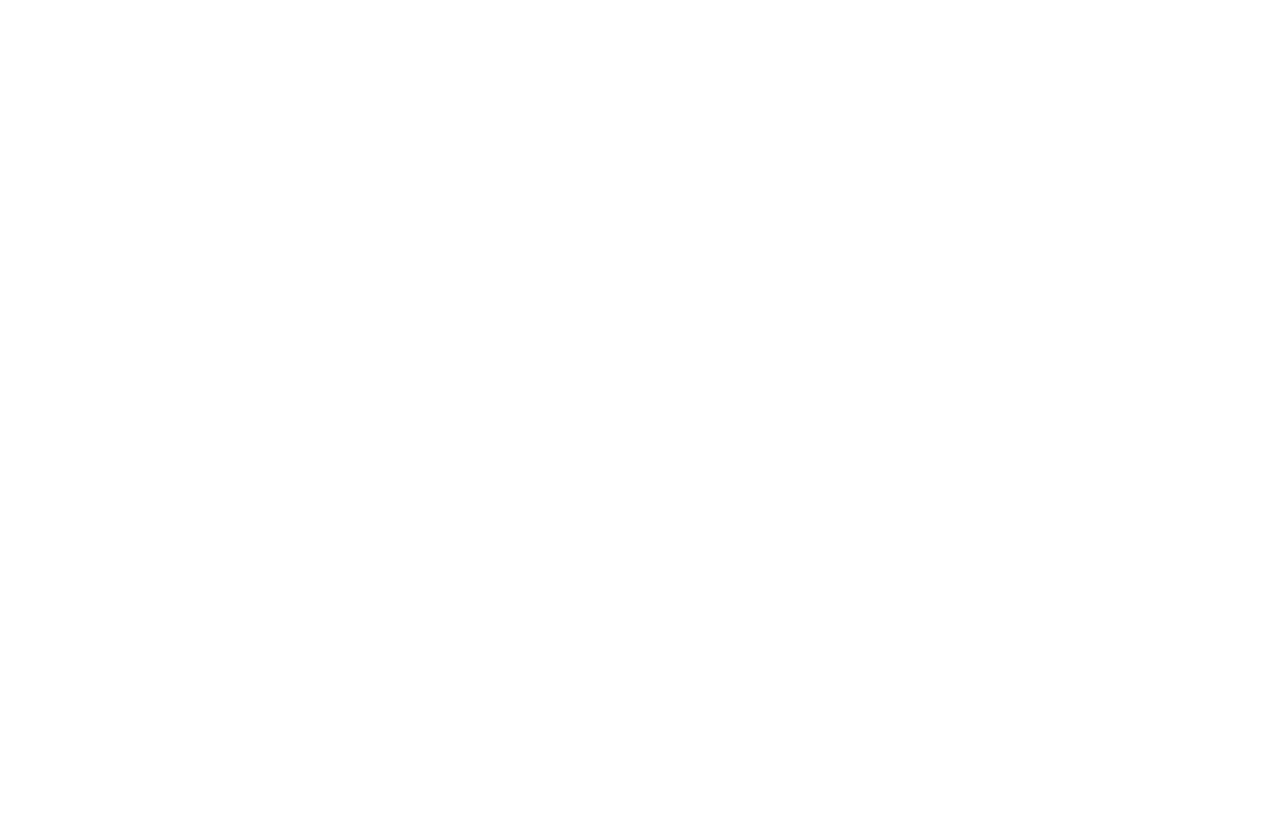
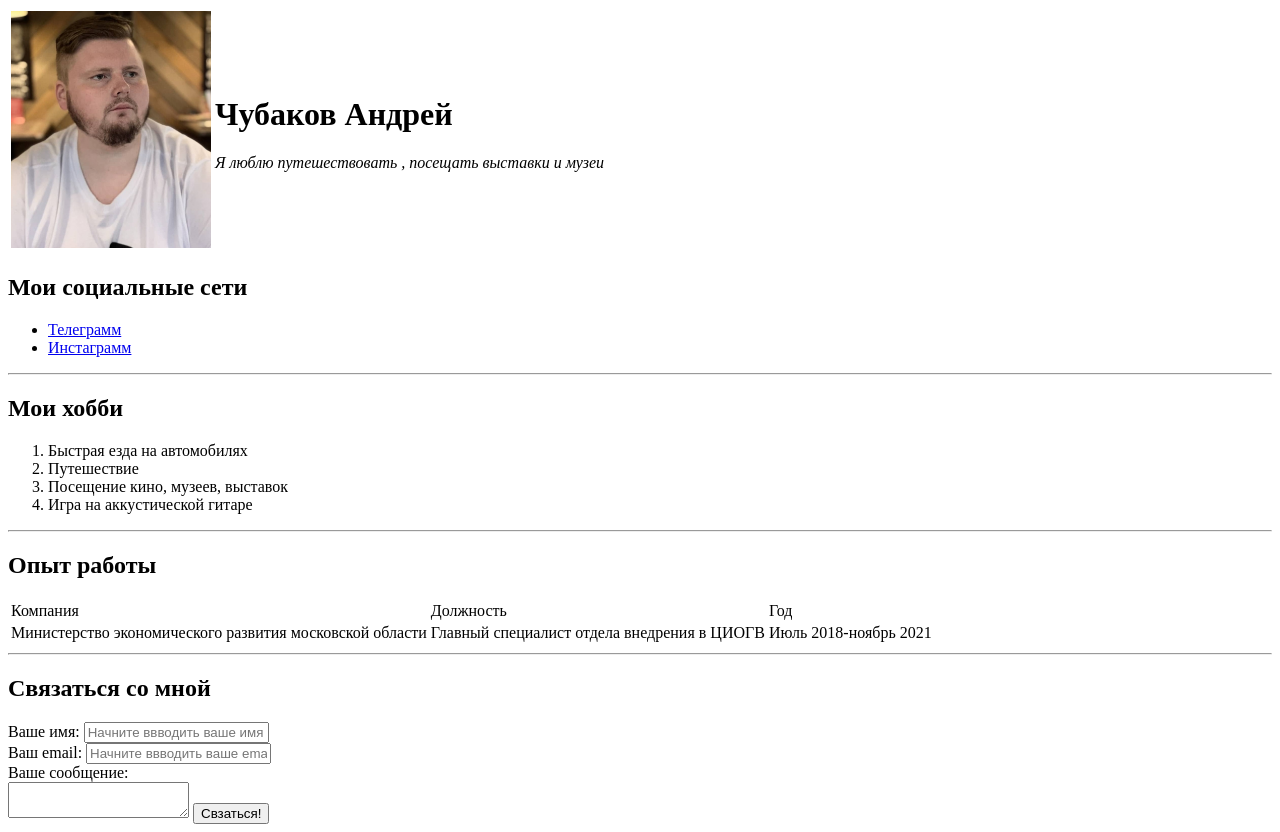
Before and after one commit to chubakov/cv, a plain HTML site: page index.html in a window 1280 px wide. Before the commit the page ends 800 px from the top, so only its background shows below. Drawn offline with Linux system fonts and the light colour scheme.

Commit message:
add html structure

```diff
--- a/index.html
+++ b/index.html
@@ -9,7 +9,81 @@
 </head>
 
 <body>
+    <table>
+        <tr>
+            <td>
+                <img src="foto.jpg" width="200" alt="avatar">
 
+            </td>
+            <td>
+                <h1>Чубаков Андрей</h1>
+                <p><em>Я люблю путешествовать , посещать выставки и музеи</em></p>
+            </td>
+        </tr>
+    </table>
+
+    <h2>Мои социальные сети</h2>
+    <ul>
+        <li><a href="https://web.telegram.org/k/" target="_blank">Телеграмм</a></li>
+        <li><a href="https://www.instagram.com/andr7930?r=nametag " target="_blank">Инстаграмм</a></li>
+    </ul>
+
+    <hr>
+
+
+
+    <h2>Мои хобби</h2>
+
+    <ol>
+        <li>Быстрая езда на автомобилях</li>
+        <li>Путешествие</li>
+        <li>Посещение кино, музеев, выставок</li>
+        <li>Игра на аккустической гитаре</li>
+    </ol>
+
+    <hr>
+
+
+
+    <h2>Опыт работы</h2>
+    <table>
+
+
+
+
+        <tr>
+            <td>Компания</td>
+            <td>Должность</td>
+            <td>Год</td>
+        </tr>
+        <tr>
+            <td>Министерство экономического развития московской области</td>
+            <td>Главный специалист отдела внедрения в ЦИОГВ</td>
+            <td>Июль 2018-ноябрь 2021</td>
+        </tr>
+    </table>
+
+    <hr>
+
+    <h2>Связаться со мной</h2>
+
+    <form action="/">
+        <lable for="name">Ваше имя:</lable>
+        <input type="text" id="name" placeholder="Начните ввводить ваше имя">
+
+        <br>
+
+        <lable for="name">Ваш email:</lable>
+        <input type="email" id="email" placeholder="Начните ввводить ваше email">
+
+        <br>
+
+        <label for="text">Ваше сообщение:</label>
+        <br>
+        <textarea Id="text"></textarea>
+
+        <input type="submit" value="Свзаться!">
+    </form>
 </body>
 
 </html>
```
Also changed, not shown: foto.jpg (added).
